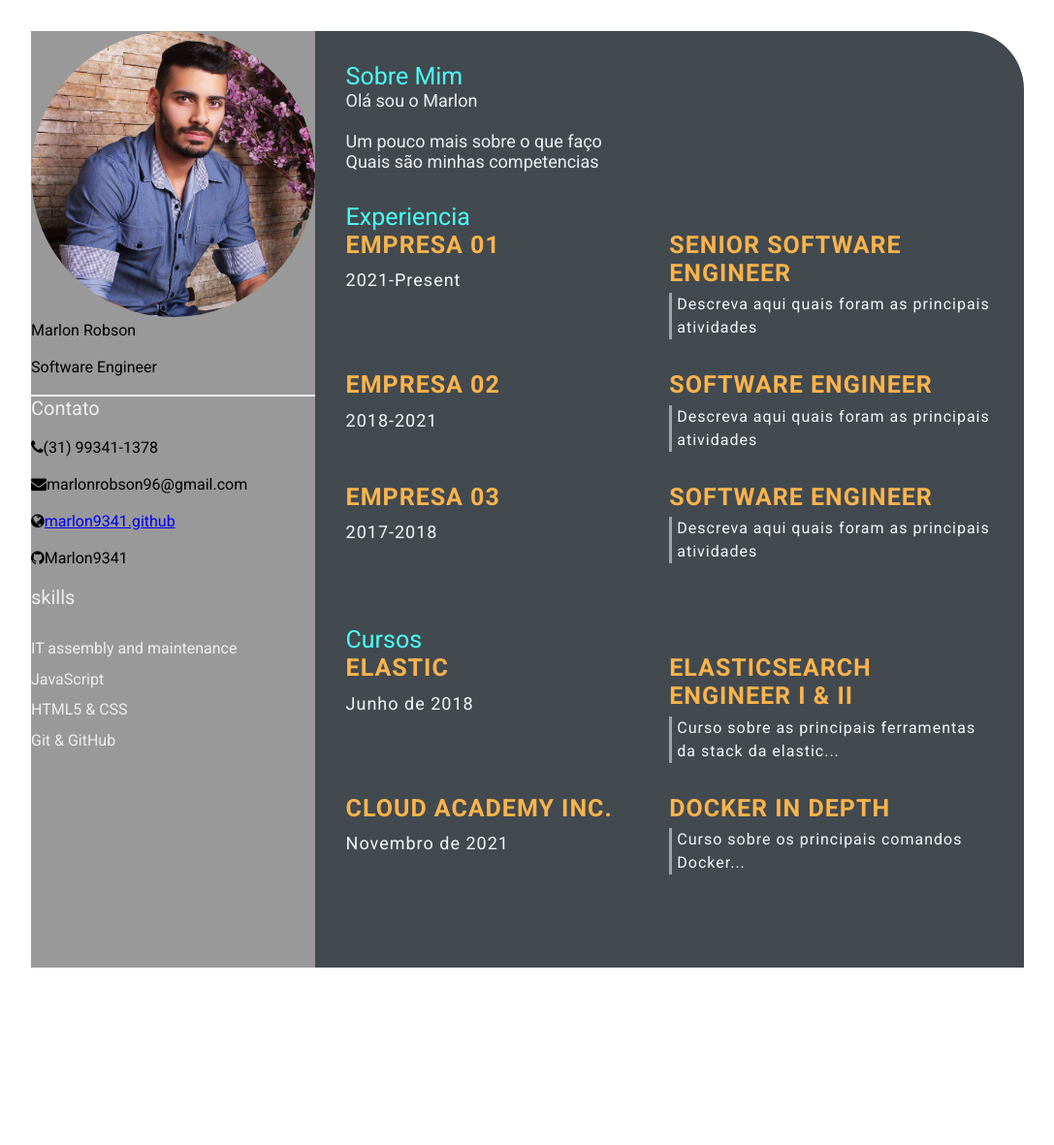
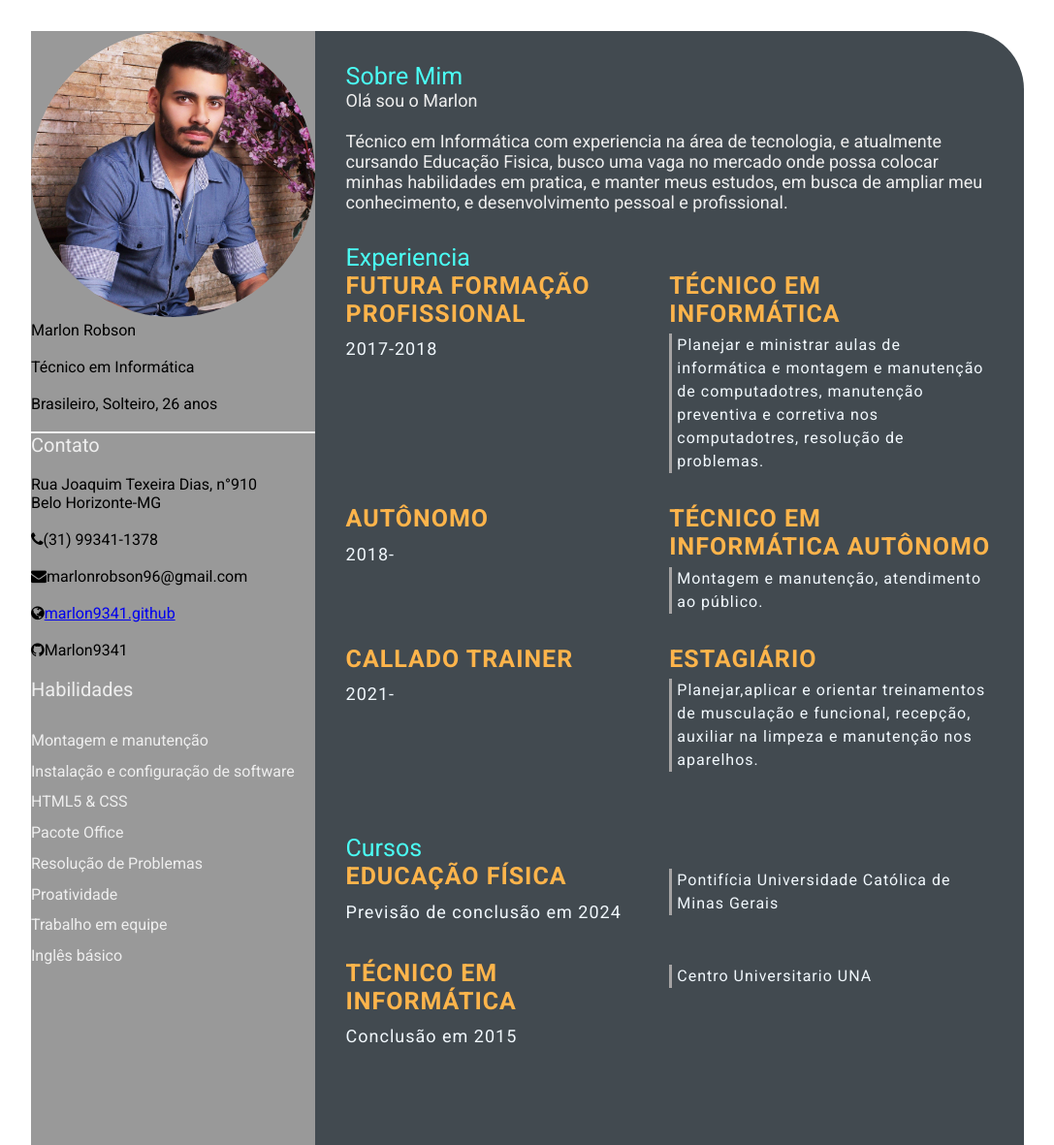
Before and after one commit to Marlon9341/marlon9341.github.io, a plain HTML site: page index.html in a window 1280 px wide. Shown: the whole page at 97% size, without its empty margins (96-1183 px from the left). Before the commit the page ends 1030 px from the top, so only its background shows below. Drawn offline with Linux system fonts and the light colour scheme.

Commit message:
Css style (#7)
* feature: add expirience

* feature: css style

* feature: css style

Co-authored-by: [Marlon Robson] <[marlonrobson96@gmail.com]>

```diff
--- a/index.html
+++ b/index.html
@@ -1,5 +1,5 @@
 <!DOCTYPE html>
-<html lang="en">
+<html lang="pt">
 <head>
     <meta charset="UTF-8">
     <meta http-equiv="X-UA-Compatible" content="IE=edge">
@@ -18,11 +18,14 @@
                 <div class="profile">
                     <img class="profile-image" src="perfil.jpg" alt="profile image">
                     <p class="Name">Marlon Robson</p><br>
-                    <p class="Profession">Software Engineer</p><br>
+                    <p class="Profession">Técnico em Informática</p><br>
+                    <p class="Idade">Brasileiro, Solteiro, 26 anos</p><br>
                 </div>
                 <div class="Contact-info">
                     <p class="left-title">Contato</p><br>
                     <ul>
+                        <li><i></i>Rua Joaquim Texeira Dias, n°910<br>Belo Horizonte-MG
+                        </li><br>
                         <li><i class="fa fa-phone"></i>(31) 99341-1378
                         </li><br>
                         <li><i class="fa fa-envelope"></i>marlonrobson96@gmail.com
@@ -34,12 +37,16 @@
                     </ul>
                 </div>
                 <div class="skills">
-                    <p class="left-title">skills</p>
+                    <p class="left-title">Habilidades</p>
                     <ul>
-                        <li><p>IT assembly and maintenance</p></li>
-                        <li><p>JavaScript</p></li>
+                        <li><p>Montagem e manutenção</p></li>
+                        <li><p>Instalação e configuração de software</p></li>
                         <li><p>HTML5 & CSS</p></li>
-                        <li><p>Git & GitHub</p></li>
+                        <li><p>Pacote Office</p></li>
+                        <li><p>Resolução de Problemas</p></li>
+                        <li><p>Proatividade</p></li>
+                        <li><p>Trabalho em equipe</p></li>
+                        <li><p>Inglês básico</p></li>
                     </ul>
                 </div>
             </section>
@@ -50,8 +57,11 @@
                         <div class="right-title">Sobre Mim</div>
                         <p class="about-me-contents">
                             Olá sou o Marlon<br>
-                            <br> Um pouco mais sobre o que faço
-                            <br> Quais são minhas competencias
+                            <br> Técnico em Informática com experiencia na área de tecnologia,
+                            e atualmente cursando Educação Fisica, busco uma vaga no mercado onde possa colocar
+                            minhas habilidades em pratica, e manter meus estudos, em busca de ampliar meu conhecimento,
+                            e desenvolvimento pessoal e profissional.
+                            <br>
                         </p>
                     </section>
 
@@ -59,37 +69,39 @@
                         <div class="right-title">Experiencia</div>
                         <div class="experience-contents">
                             <div class="exp-left">
-                                <p class="exp-company-name">Empresa 01</p>
-                                <p class="exp-time-period">2021-Present</p>
+                                <p class="exp-company-name">Futura Formação Profissional</p>
+                                <p class="exp-time-period">2017-2018</p>
                             </div>
                             <div class="exp-right">
-                                <p class="exp-position">Senior Software Engineer</p>
+                                <p class="exp-position">Técnico em Informática</p>
                                 <p class="exp-desc">
-                                    Descreva aqui quais foram as principais atividades
+                            Planejar e ministrar aulas de informática e montagem e manutenção de computadotres,
+                            manutenção preventiva e corretiva nos computadotres, resolução de problemas.
                                 </p>
                             </div>
                         </div>
                         <div class="experience-contents">
                             <div class="exp-left">
-                                <p class="exp-company-name">Empresa 02</p>
-                                <p class="exp-time-period">2018-2021</p>
+                                <p class="exp-company-name">Autônomo</p>
+                                <p class="exp-time-period">2018-   </p>
                             </div>
                             <div class="exp-right">
-                                <p class="exp-position">Software Engineer</p>
+                                <p class="exp-position">Técnico em Informática Autônomo</p>
                                 <p class="exp-desc">
-                                    Descreva aqui quais foram as principais atividades
+                                    Montagem e manutenção, atendimento ao público.
                                 </p>
                             </div>
                         </div>
                         <div class="experience-contents">
                             <div class="exp-left">
-                                <p class="exp-company-name">Empresa 03</p>
-                                <p class="exp-time-period">2017-2018</p>
+                                <p class="exp-company-name">Callado Trainer</p>
+                                <p class="exp-time-period">2021-   </p>
                             </div>
                             <div class="exp-right">
-                                <p class="exp-position">Software Engineer</p>
+                                <p class="exp-position">Estagiário</p>
                                 <p class="exp-desc">
-                                    Descreva aqui quais foram as principais atividades
+                                    Planejar,aplicar e orientar treinamentos de musculação e funcional, recepção, auxiliar
+                                    na limpeza e manutenção nos aparelhos.
                                 </p>
                             </div>
                         </div>
@@ -99,27 +111,28 @@
                         <div class="right-title">Cursos</div>
                         <div class="awards-contents">
                                 <div class="awards-left">
-                                <p class="awards-company-name">Elastic</p>
-                                <p class="awards-time-period">Junho de 2018</p>
+                                    <p class="awards-company-name">Educação Física</p>
+                                    <p class="awards-time-period">Previsão de conclusão em 2024</p>
                                 </div>
                                 <div class="awards-right">
-                                <p class="awards-name">Elasticsearch Engineer I & II</p>
+                                    <p class="awards-name"></p>
                                     <p class="awards-desc">
-                                    Curso sobre as principais ferramentas da stack da elastic...
+                                        Pontifícia Universidade Católica de Minas Gerais
                                     </p>
                                 </div>
                         </div>
                         <div class="awards-contents">
                             <div class="awards-left">
-                                <p class="awards-company-name">Cloud Academy Inc.</p>
-                                <p class="awards-time-period">Novembro de 2021</p>
+                                <p class="awards-company-name">Técnico em Informática</p>
+                                <p class="awards-time-period">Conclusão em 2015</p>
                             </div>
                             <div class="awards-right">
-                                <p class="awards-name">Docker in Depth</p>
+                                <p class="awards-name"></p>
                                 <p class="awards-desc">
-                                    Curso sobre os principais comandos Docker...
+                                    Centro Universitario UNA
                                 </p>
                             </div>
+
                         </div>
                     </section>
                 </div>
```
Lines whose indentation alone changed are shown as unchanged.
